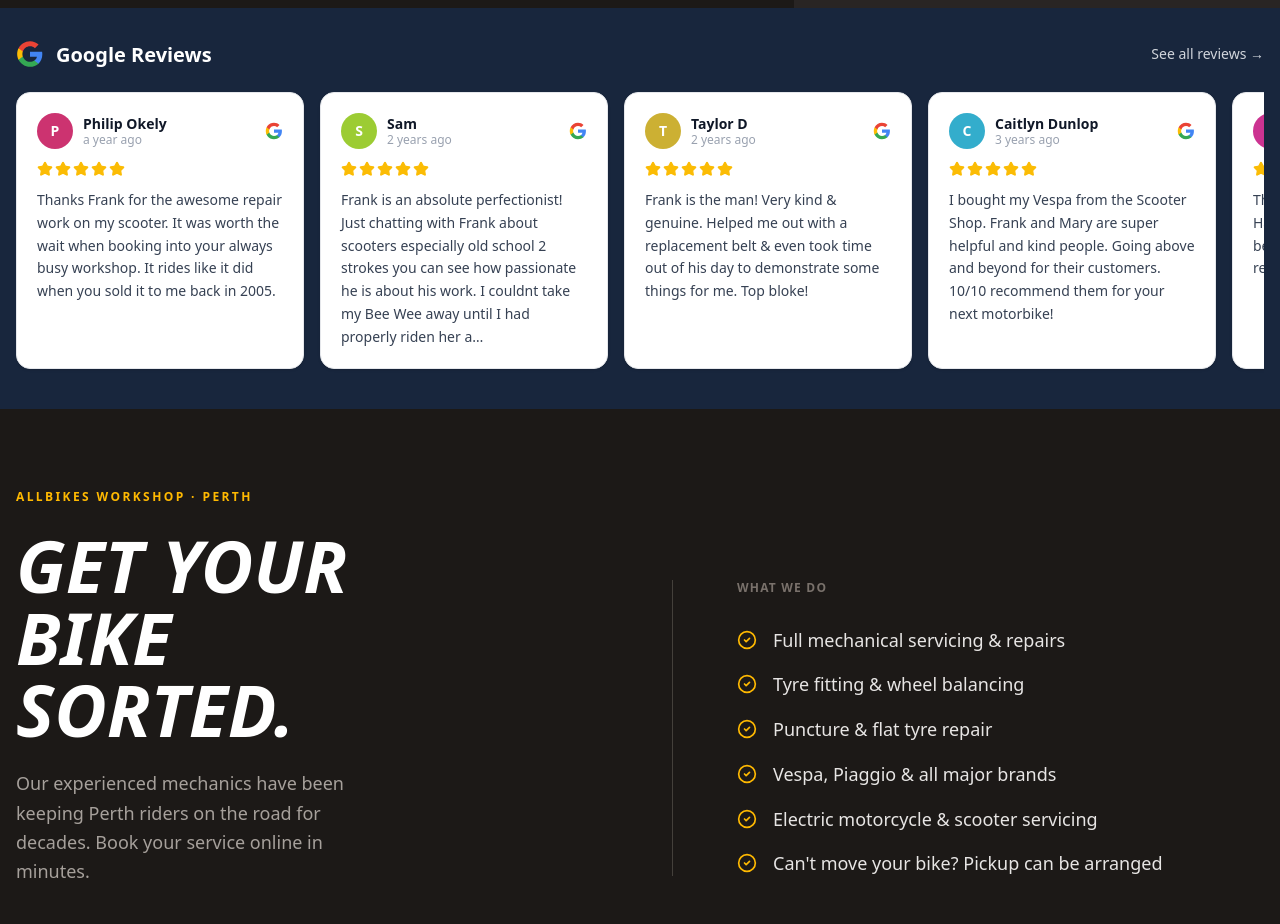
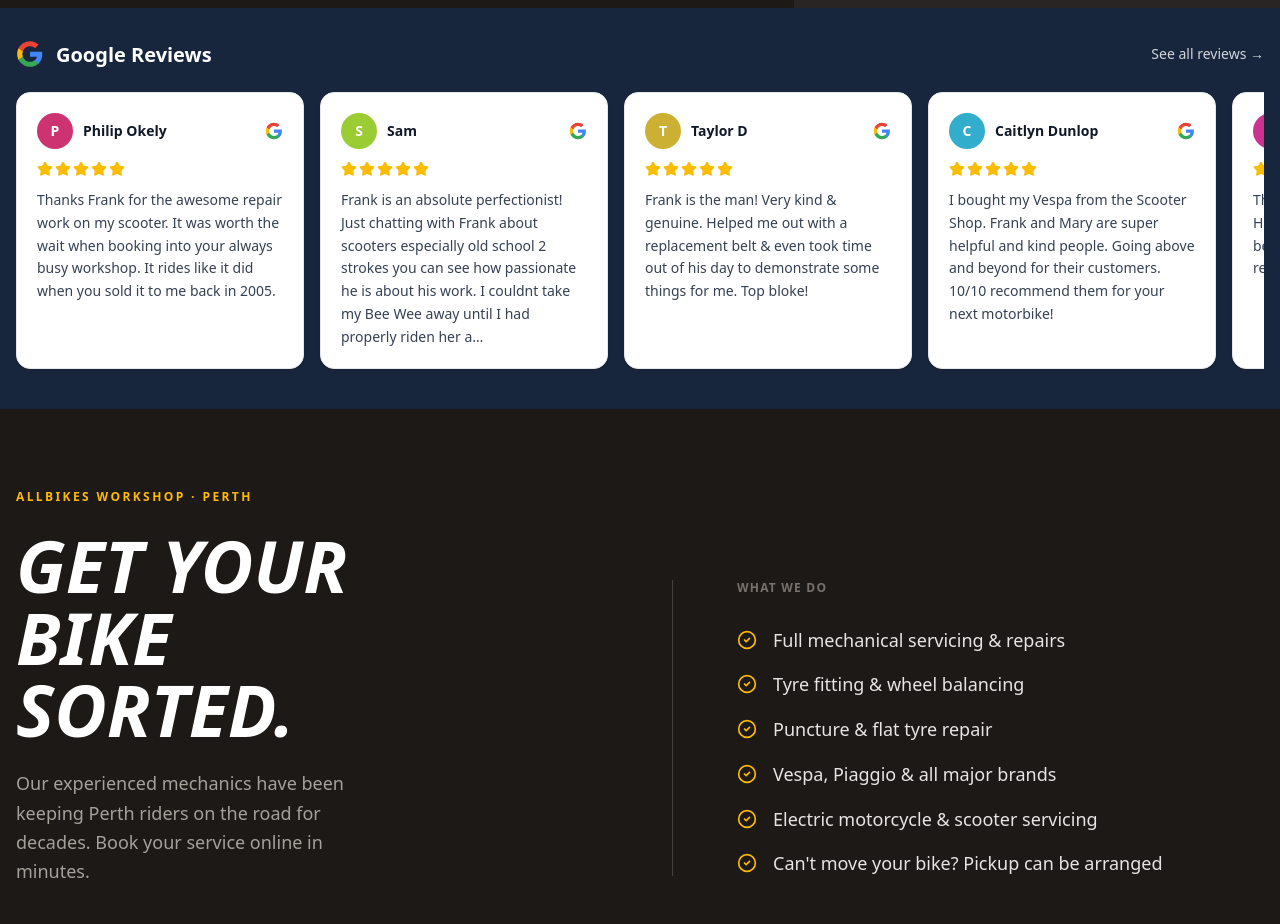
Before and after one commit to ethanbetts63/allbikes, a React (Vite) app in the folder frontend/: page / in a window 1280 px wide. Shown: the part 840-1764 px from the top of the page. Built offline with nearby package versions, Linux system fonts and the light colour scheme; no server answers.

Commit message:
checkpoint

```diff
--- a/frontend/src/components/ReviewCarousel.tsx
+++ b/frontend/src/components/ReviewCarousel.tsx
@@ -125,7 +125,6 @@ const ReviewCarousel = () => {
                       </div>
                       <div>
                         <p className="text-sm font-semibold text-gray-900 leading-tight">{review.author_name}</p>
-                        <p className="text-xs text-gray-400 leading-tight">{review.date}</p>
                       </div>
                     </div>
                     <GoogleG size={18} />
```
